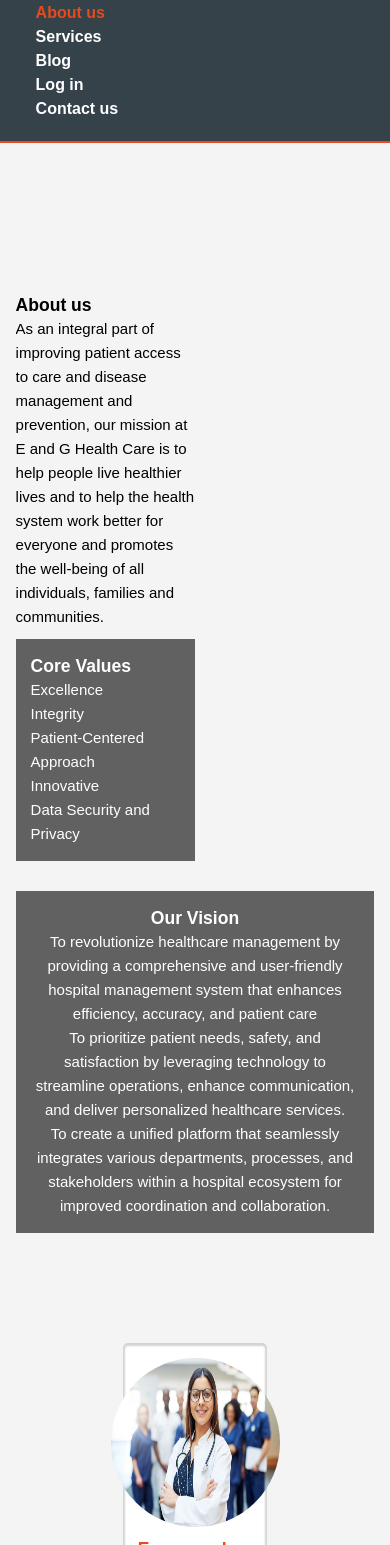
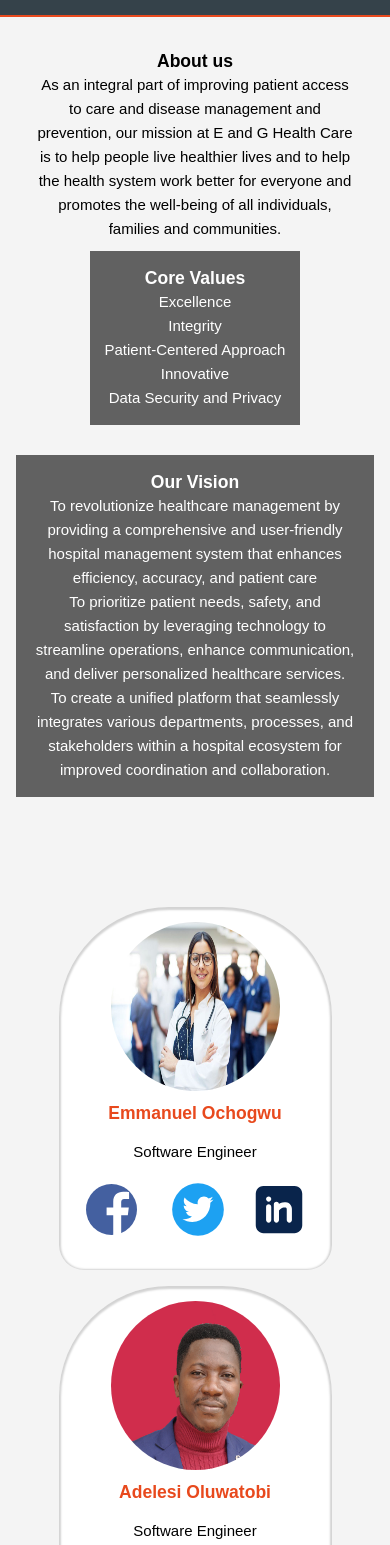
Before and after one commit to Oluwatadel/Hospital-Management-System-MVP, a plain HTML site: page Portfolio-Project-HMS-final/about.html in a window 390 px wide. Shown: the part 83-1628 px from the top of the page. Drawn offline with Linux system fonts and the light colour scheme.

Commit message:
updated design

```diff
--- a/Portfolio-Project-HMS-final/about.css
+++ b/Portfolio-Project-HMS-final/about.css
@@ -1,3 +1,11 @@
+.menu .container2 {
+    width: 92%;
+    margin: auto;
+    overflow: hidden;
+    display: flex;
+    justify-content: space-between;
+}
+
 .About{
     margin: 4% 0;
     /* margin-bottom: 2%; */
@@ -8,9 +16,9 @@
 .About .box{
     margin: 0 auto;
     padding: 15px 15px;
-    width: 37%;
+    width: 49%;
     background-color:#ffffff;
-    border-radius: 5px 5px 25px 25px;
+    border-radius: 110px 110px 25px 25px;
     align-items: center;
     box-shadow: inset 0px 1px 2px 2px rgb(211, 211, 211);
     display: flex;
@@ -19,13 +27,13 @@
     align-items: center;
 }
 
-#leftside {
+/* #leftside {
     margin-left: 48%;
 }
 
 #rightside {
     margin-right: 58%;
-}
+} */
 
 .About .box img[name="em"], .About .box img[name="tb"]{
     width: 200px;
@@ -91,4 +99,63 @@
     .About .box img[name="em"], .About .box img[name="tb"] {
         width: 169px;
         height: 169px;
+    }
+
+       /*About Page*/
+
+   /* .container {
+    align-items: center;
+} */
+
+    .article-1 .page-title{
+        text-align: center;
+    }
+
+    article.article-1 {
+        /* float: left; */
+        width: 90%;
+        text-align: center;
+        display: flex;
+        flex-direction: column;
+        align-items: center;
+        margin: auto;
+    }
+
+    .menu .container2 {
+        /* display: flex; */
+        flex-direction: column;
+    }
+
+    .menu {
+        margin-top: 32px;
+    }
+
+    #leftside, #rightside {
+        margin: 1rem auto;
+        width: 70%;
+    }
+
+    .social-fb1,
+    .social-twit1,
+    .social-in {
+        margin-right: 0;
+    }
+
+    .social-fb1 img {
+        width: 90%;
+        border-radius: 57px;
+        padding-right: 0;
+    }
+
+    .social-twit1 img,
+    .social-in img{
+        width: 110%;
+        border-radius: 57px;
+    }
+
+    .tmsocial-hand {
+        margin-right: 0;
+        align-items: center;
+    }
+
 }
--- a/Portfolio-Project-HMS-final/about.html
+++ b/Portfolio-Project-HMS-final/about.html
@@ -11,12 +11,12 @@
 </head>
 <body>
     <header>
-      <div class="container">
-           <nav>
-               <span><a href="index.html"><img class="logo" src="image/clinic.svg" alt="hospital" width="30px" height="30px"><strong class="highligt">HMS</strong></a></span>
+        <div class="container">
+            <nav>
+                <span class="logo-com"><a href="index.html"><img class="logo" src="image/clinic.svg" alt="hospital" width="30px" height="30px"><strong class="highligt">HMS</strong></a></span>
                 <div class="nav-ul">
-                    <ul>
-                        <li ><a href="index.html"><strong>Home</strong></a></li>
+                    <ul class="nav-items">
+                        <li><a href="index.html"><strong>Home</strong></a></li>
                         <li class="current"><a href="about.html"><strong>About us</strong></a></li>
                         <li><a href="service.html"  class="service"><strong>Services</strong></a></li>
                         <li><a href="blog.html"><strong>Blog</strong></a></li>
@@ -24,12 +24,17 @@
                         <li><a href="contactus.html"  class="contact"><strong>Contact us</strong></a></li>
                     </ul>
                 </div>
+                <div class="hamburger">
+                    <span class="bar"></span>
+                    <span class="bar"></span>
+                    <span class="bar"></span>
+                </div>
             </nav>
-       </div>
-    </header>
+          </div>
+      </header>
 
     <section class="menu">
-        <div class="container">
+        <div class="container2">
             <article class="article-1">
                <h1 class="page-title">About us</h1>
                 <p>As an integral part of improving patient access to care and disease management and prevention, our mission at E and G Health Care
--- a/Portfolio-Project-HMS-final/contactus.css
+++ b/Portfolio-Project-HMS-final/contactus.css
@@ -67,3 +67,25 @@ body{
     font-size: large;
     margin-bottom: 0.8rem;
 }
+
+@media only screen and (max-width: 767px){
+    .container {
+        width: 100%;
+        height: 100vh;
+        margin-left: 0;
+        border-radius: 20px;
+    }
+
+
+.container h2 {
+    text-align: center;
+    font-size: 15px;
+    padding: 10px 0;
+}
+
+.wrapper {
+    width: 80%;
+    margin-bottom: 2rem;
+}
+
+}
--- a/Portfolio-Project-HMS-final/login.css
+++ b/Portfolio-Project-HMS-final/login.css
@@ -60,3 +60,26 @@ body{
     text-decoration: none;
     color: #36a19a;
 }
+
+@media only screen and (max-width: 767px){
+
+    .container {
+        width: 80%;
+    }
+
+    .reg {
+        /* background-color: #36a19a; */
+        padding: 6px 6px;
+    }
+
+
+    .reg h2{
+        font-size: 18px;
+        text-align: center;
+    }
+
+    .login a,
+    .login {
+        font-size: 15px;
+    }
+}
--- a/Portfolio-Project-HMS-final/reg.css
+++ b/Portfolio-Project-HMS-final/reg.css
@@ -94,3 +94,24 @@ body{
 .Next_of_kin {
     padding-bottom: 10px;
 }
+
+@media only screen and (max-width: 767px){
+    .container {
+        width: 80%;
+    }
+
+    .reg {
+        /* background-color: #36a19a; */
+        padding: 6px 6px;
+    }
+
+    .reg h2{
+        font-size: 18px;
+        text-align: center;
+    }
+
+
+    .login {
+        font-size: 15px;
+    }
+}
--- a/Portfolio-Project-HMS-final/style.css
+++ b/Portfolio-Project-HMS-final/style.css
@@ -255,7 +255,7 @@ footer p {
 .social-what img{
     color: #ffffff;
 }
-.social-fb, .social-twit, .social-what {
+.social-fb, .social-twit, .social-what{
     padding: 7px 10px 5px 10px;
     border-radius: 25px;
     border: 2px solid white;
@@ -403,6 +403,10 @@ footer img {
         padding-bottom: 20px;
     }
 
+    .container{
+        flex-direction: column;
+    }
+
     /* hamburger styling */
     .hamburger {
         display: block;
@@ -460,7 +464,7 @@ footer img {
         }
 
     .boxes .box {
-        margin-top: 10px;
+        margin: auto;
     }
     .boxes .btn {
         width: 40%;
@@ -544,15 +548,15 @@ footer img {
     font-size: 12px;
     border-radius: 5px;
     height: 1.5rem;
+    margin-bottom: 1rem;
    }
 
    .blog-1-left .pics,
    .blog-1-up .pics2 {
-    width: 80%;
+    width: 88%;
     height: 17rem;
    }
 
 
 
-
 }
```
Also changed, not shown: Portfolio-Project-HMS-final/blog.html (+9 -4 lines), Portfolio-Project-HMS-final/service.html (+9 -4 lines).
